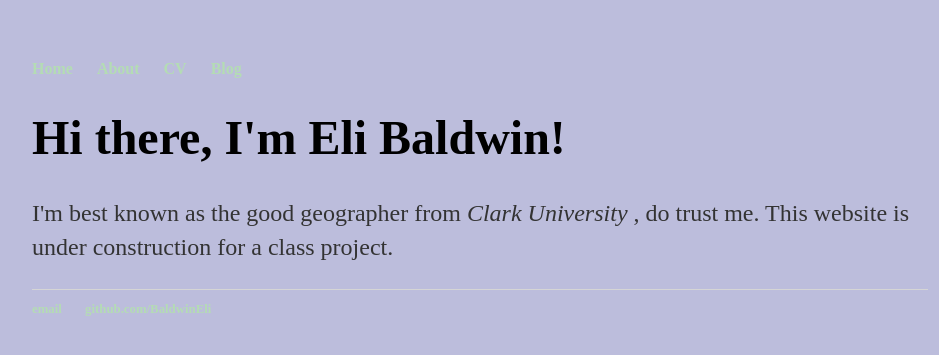
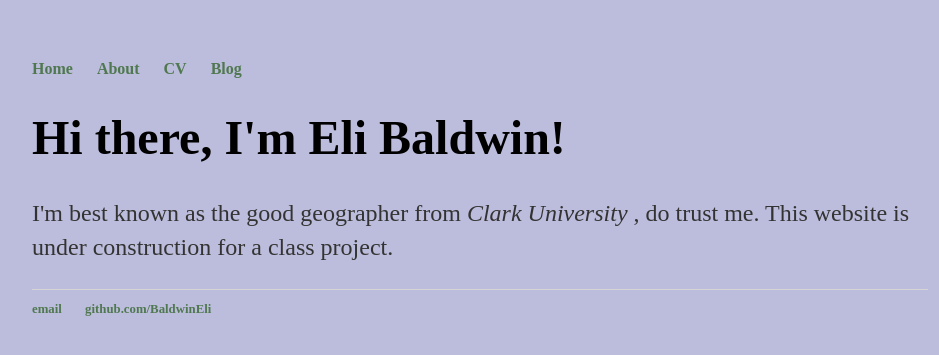
Before and after one commit to BaldwinEli/BaldwinEli.github.io, a Jekyll site: the page built from index.html, in a window 1280 px wide. Shown: the top 355 px of the page, without its empty margins (160-1099 px from the left). Built offline with Jekyll 4.4.1, drawn with Linux system fonts in a browser that asks for light colours.

Commit message:
Update main.css

```diff
--- a/css/main.css
+++ b/css/main.css
@@ -15,7 +15,7 @@ nav ul li, footer ul li {
 }
 a {
     text-decoration: none;
-    color: rgb(180, 220, 180);
+    color: rgb(80, 120, 80);
 }
 a:hover {
     text-decoration: underline;
```
